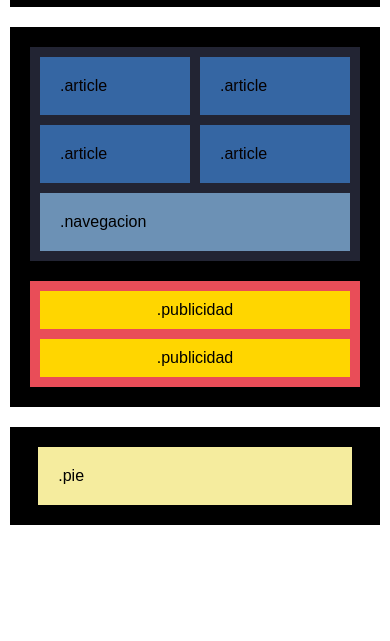
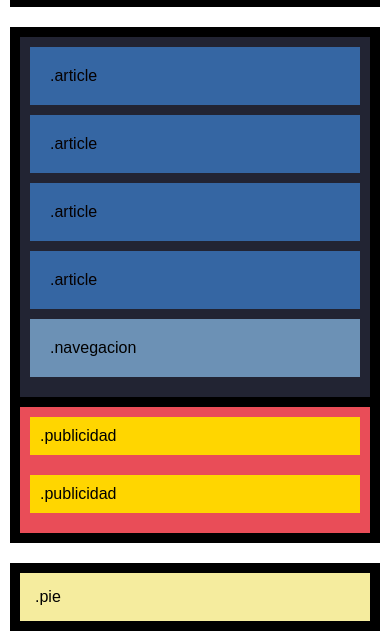
Before and after one commit to Paumaro92/Sprint1_01, a plain HTML site: page index.html in a window 390 px wide. Shown: the part 285-926 px from the top of the page. Before the commit the page ends 844 px from the top, so only its background shows below. Drawn offline with Linux system fonts and the light colour scheme.

Commit message:
Versión para móvil corregida.

```diff
--- a/styles.css
+++ b/styles.css
@@ -104,7 +104,7 @@ header .rectangle-black-top {
     background: #ffd600;
     padding: 10px;
     color: black;
-    text-align: center;
+    text-align: left;
 }
 
 /* FOOTER */
@@ -128,36 +128,64 @@ header .rectangle-black-top {
 
 }
 
-@media screen and (max-width: 1024px) {
-    .rectangle-blue,
-    .rectangle-grey-left,
-    .rectangle-red-right,
-    .content-wrapper-black,
-    .rectangle-yellow-light {
+@media screen and (max-width: 600px) {
+
+  .rectangle-blue {
     flex-direction: column;
-        width: 100%;
-        max-width: 100%;
+    align-items: center;
+    padding: 10px;
   }
 
   .rectangle-left-red,
   .rectangle-center-red,
   .rectangle-right-red {
-        flex: 1 1 100%;
+    width: 100%;
+    text-align: left;
     margin: 5px 0;
+  }
+
+  .content-wrapper-black {
+    flex-direction: column;
+    padding: 10px;
+    gap: 10px;
   }
 
   .rectangle-grey-left,
   .rectangle-red-right {
     width: 100%;
+    display: flex;
+    flex-direction: column;
+    gap: 10px;
   }
 
-    .content-wrapper-black {
-        flex-direction: column;
-        align-items: center;
+  /*En Columna*/
+  .rectangle-blue-left-top,
+  .rectangle-blue-right-top,
+  .rectangle-blue-left-bottom,
+  .rectangle-blue-right-bottom {
+    width: 100%;
+    box-sizing: border-box;
+  }
+
+  .rectangle-blue-light-bottom {
+    width: 100%;
+    margin-bottom: 10px;
+  }
+
+  .rectangle-yellow-top,
+  .rectangle-yellow-bottom {
+    width: 100%;
+    margin-bottom: 10px;
+  }
+
+
+  .footer-black {
+    padding: 20px 10px;
   }
 
   .rectangle-yellow-light {
-        padding: 20px;
-        width: 95%;
+    width: 100%;
+    padding: 15px;
+    margin: 0 auto;
   }
 }
```
Lines whose indentation alone changed are shown as unchanged.
